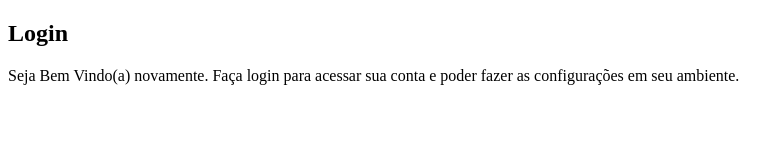
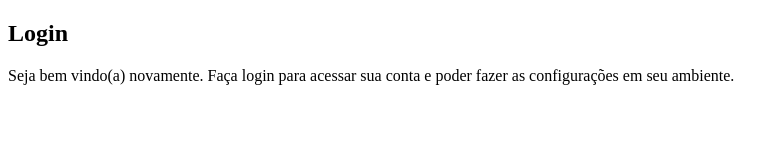
Before and after one commit to kallemback/PROJETO-LOGIN, a plain HTML site: page index.html in a window 1280 px wide. Shown: the full height of the page, 0-779 px from the left. Drawn offline with Linux system fonts and the light colour scheme.

Commit message:
Update index.html

```diff
--- a/index.html
+++ b/index.html
@@ -15,7 +15,7 @@
             </div>
             <div id="Formulario">
                 <h1>Login</h1>
-                <p>Seja Bem Vindo(a) novamente. Faça login para acessar sua conta e poder fazer as configurações em seu ambiente.</p>
+                <p>Seja bem vindo(a) novamente. Faça login para acessar sua conta e poder fazer as configurações em seu ambiente.</p>
                 <form action="login.php" method="post"></form>
             </div>
 
```
